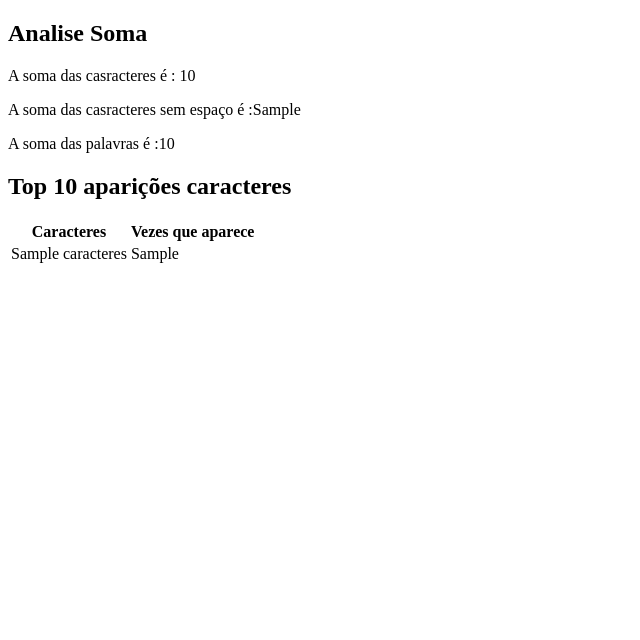
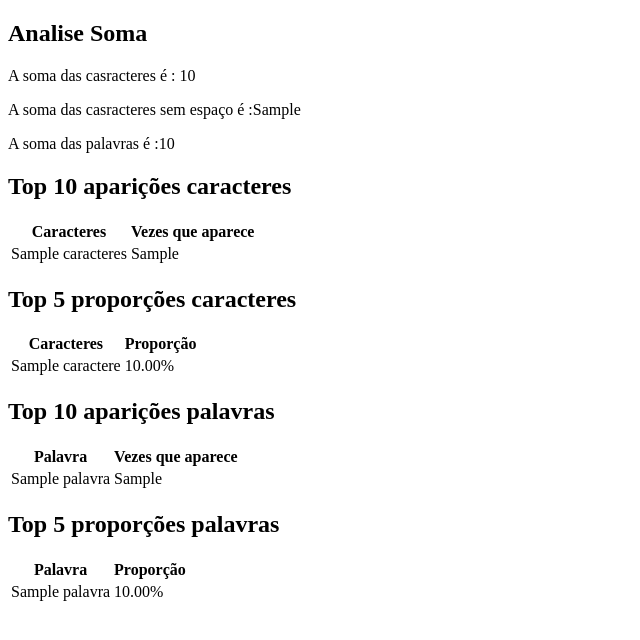
Before and after one commit to welbertFC/text_analysis_web, a Flask app: template templates/resposta.html in a window 1280 px wide. Shown: the top 640 px of the page, without its empty margins (0-640 px from the left). Run offline with Flask 2, Linux system fonts and the light colour scheme; the template is opened without the code that fills it: most values are stand-ins (such as "Sample title", 1, 10 or a date in 2020).

Commit message:
anilise de palavras
anilise de palavras

```diff
--- a/Sum.py
+++ b/Sum.py
@@ -23,8 +23,3 @@ class Sum(Txt):
         aparicoes_palavras = self.texto.split()
         sum_palavras = len(aparicoes_palavras)
         return sum_palavras
-
-    def format_sum(self):
-        return f'Total de caracteres: {self.sum_character()} \n'\
-               f'Total de caracteres sem espaço: {self.sum_character_sem_espaco()}\n' \
-               f'Total de palavras: {self.sum_palavras()}\n'
--- a/main.py
+++ b/main.py
@@ -1,8 +1,8 @@
 from flask import Flask, render_template, request, redirect, url_for
-from collections import Counter
 from Txt import Txt
 import Sum
 import Analytical_characters
+import  Analytical_word
 
 app = Flask(__name__)
 app.secret_key = 'senha'
@@ -12,9 +12,26 @@ class Analise_caracteres():
         self.caracteres = caracteres
         self.vezes_que_aparece = vezes_que_aparece
 
+class Frequencia_caracteres():
+    def __init__(self, caractere, proporcao):
+        self.caractere = caractere
+        self.proporcao = proporcao
 
-caracteres = []
+class Word_frequency():
+    def __init__(self, palavra, vezes_que_palavra_aparece):
+        self.palavra = palavra
+        self.vezes_que_palavra_aparece = vezes_que_palavra_aparece
+class Word_frequency_proportion():
+    def __init__(self, palavra, proporcao):
+        self.palavra = palavra
+        self.proporcao = proporcao
 
+
+
+analise_caracteres = []
+frequencia_caracteres = []
+word_frequency_list = []
+word_frequency_proportion_list = []
 
 @app.route('/')
 def index():
@@ -32,11 +49,14 @@ def resposta():
     return render_template('resposta.html', sum_character=sum_character,
                            character_sem_espaco=character_sem_espaco,
                            sum_palavras=sum_palavras,
-                           fequencia=caracteres)
+                           fequencia=analise_caracteres,
+                           proporcao = frequencia_caracteres,
+                           analise_palavra = word_frequency_list,
+                           proporcao_palavra = word_frequency_proportion_list)
 
 
-@app.route('/analise_soma', methods=['POST', ])
-def analise_soma():
+@app.route('/analise_caractere', methods=['POST', ])
+def analise_caractere():
     #analise de soma
     texto = request.form['text']
     objeto_texto = Txt(texto)
@@ -48,7 +68,29 @@ def analise_soma():
     character_frequency = Analytical_characters.AnalyticalCharacteres.character_frequency(objeto_texto)
     for caractere, vezes_que_aparece in character_frequency:
         analise = Analise_caracteres(caractere,vezes_que_aparece)
-        caracteres.append(analise)
+        analise_caracteres.append(analise)
+
+    #anlise de proporcão de caracteres
+    character_frequency_proportion = Analytical_characters.AnalyticalCharacteres.character_frequency_proportion(objeto_texto)
+    for caracteres, proporcao in character_frequency_proportion:
+        analise_proporcao = Frequencia_caracteres(caracteres,proporcao * 100)
+        frequencia_caracteres.append(analise_proporcao)
+
+    #anlise de frequencia de palavras
+    word_frequency = Analytical_word.AnalyticalWord.word_frequency(objeto_texto)
+    for palavra, vezes_que_palavra_aparece in word_frequency:
+        analise_palavra = Word_frequency(palavra,vezes_que_palavra_aparece)
+        word_frequency_list.append(analise_palavra)
+
+    #anlise de proporção de palavras
+    word_frequency_proportion = Analytical_word.AnalyticalWord.word_frequency_proportion(objeto_texto)
+    for palavra, proporcao_palavra in word_frequency_proportion:
+        analise_proporcao_palavra = Word_frequency_proportion(palavra,proporcao_palavra * 100)
+        word_frequency_proportion_list.append(analise_proporcao_palavra)
+
+
+
+
 
 
     return redirect(url_for('resposta', character_sem_espaco=character_sem_espaco,
@@ -56,4 +98,7 @@ def analise_soma():
                             sum_palavras=sum_palavras))
 
 
+
+
+
 app.run(debug=True)
--- a/templates/index.html
+++ b/templates/index.html
@@ -10,7 +10,7 @@
 </head>
 
 <body>
-<form action="{{ url_for('analise_soma') }}" method="post">
+<form action="{{ url_for('analise_caractere') }}" method="post">
  <div class="base">
   <div class="center">
    <h2>Text Analitic</h2>
@@ -19,11 +19,12 @@
     <textarea id="text" name="text" rows="5" placeholder="Digite seu texto..."></textarea>
    </p>
    <p>
-    <button type="submit" class="botao" >Analisar Soma</button>
+    <button type="submit" class="botao" >Analisar Caractere</button>
    </p>
   </div>
  </div>
  </form>
+
 </body>
 
 
--- a/templates/resposta.html
+++ b/templates/resposta.html
@@ -39,7 +39,68 @@
         </table>
     </tbody>
 
+      <h2>Top 5 proporções  caracteres</h2>
+     <table class="table table-striped table-responsive table-bordered">
+            <thead class="thead-default">
+                <tr>
+                    <th>Caracteres</th>
+                    <th>Proporção</th>
 
+                </tr>
+            </thead>
+            <tbody>
+            {% for c in proporcao %}
+                <tr>
+                    <td>{{c.caractere}}</td>
+                    <td>{{'{:.2f}%'.format(c.proporcao)}}</td>
+
+                </tr>
+            {% endfor %}
+            </tbody>
+        </table>
+    </tbody>
+
+<h2>Top 10 aparições palavras</h2>
+     <table class="table table-striped table-responsive table-bordered">
+            <thead class="thead-default">
+                <tr>
+                    <th>Palavra</th>
+                    <th>Vezes que aparece</th>
+
+                </tr>
+            </thead>
+            <tbody>
+            {% for c in analise_palavra %}
+                <tr>
+                    <td>{{c.palavra}}</td>
+                    <td>{{c.vezes_que_palavra_aparece}}</td>
+
+                </tr>
+            {% endfor %}
+            </tbody>
+        </table>
+    </tbody>
+
+      <h2>Top 5 proporções  palavras</h2>
+     <table class="table table-striped table-responsive table-bordered">
+            <thead class="thead-default">
+                <tr>
+                    <th>Palavra</th>
+                    <th>Proporção</th>
+
+                </tr>
+            </thead>
+            <tbody>
+            {% for c in proporcao_palavra %}
+                <tr>
+                    <td>{{c.palavra}}</td>
+                    <td>{{'{:.2f}%'.format(c.proporcao)}}</td>
+
+                </tr>
+            {% endfor %}
+            </tbody>
+        </table>
+    </tbody>
 
 
   </div>
```
Also changed, not shown: Analytical_characters.py (+3 -11 lines), Analytical_word.py (+5 -14 lines).
